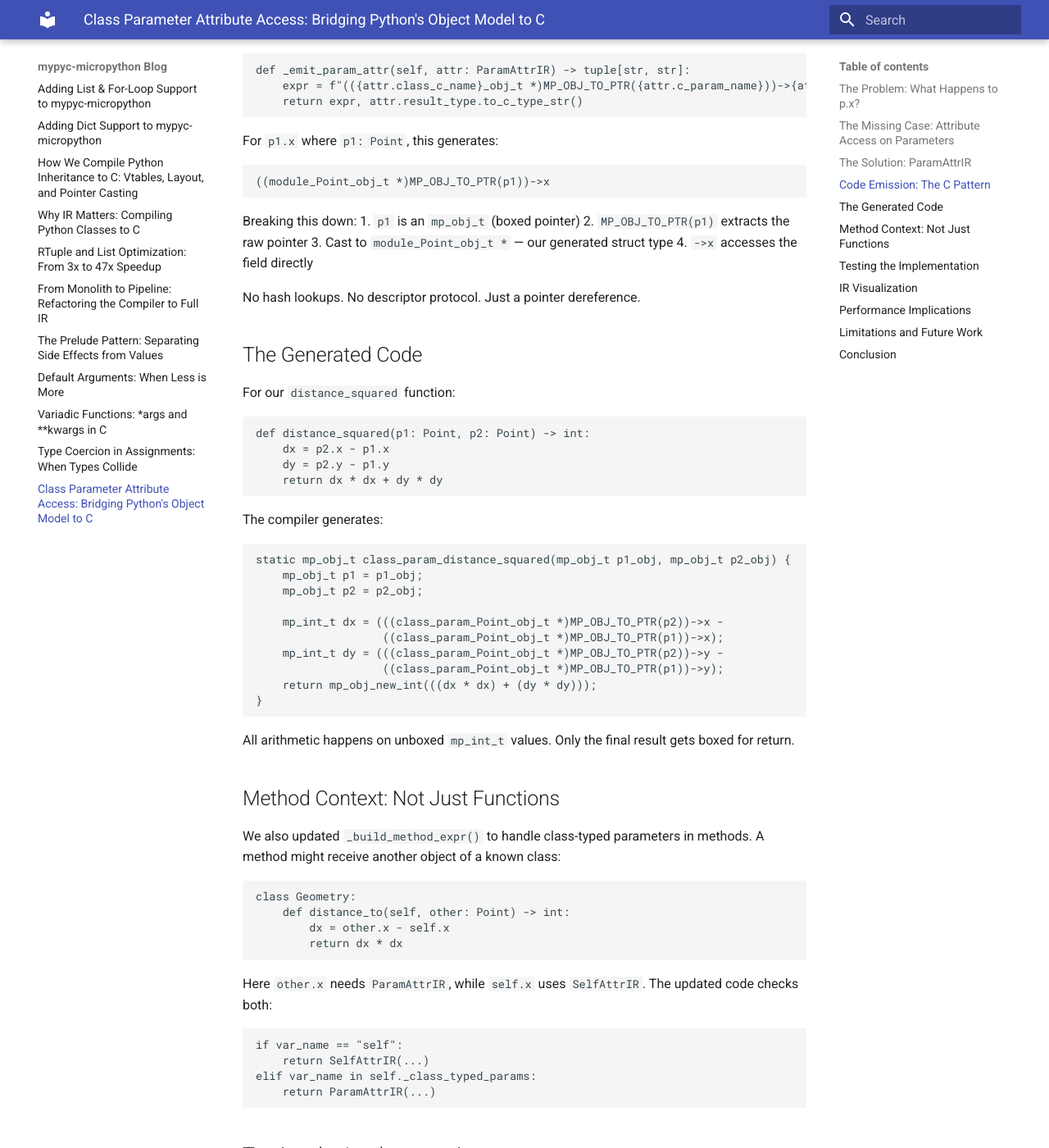
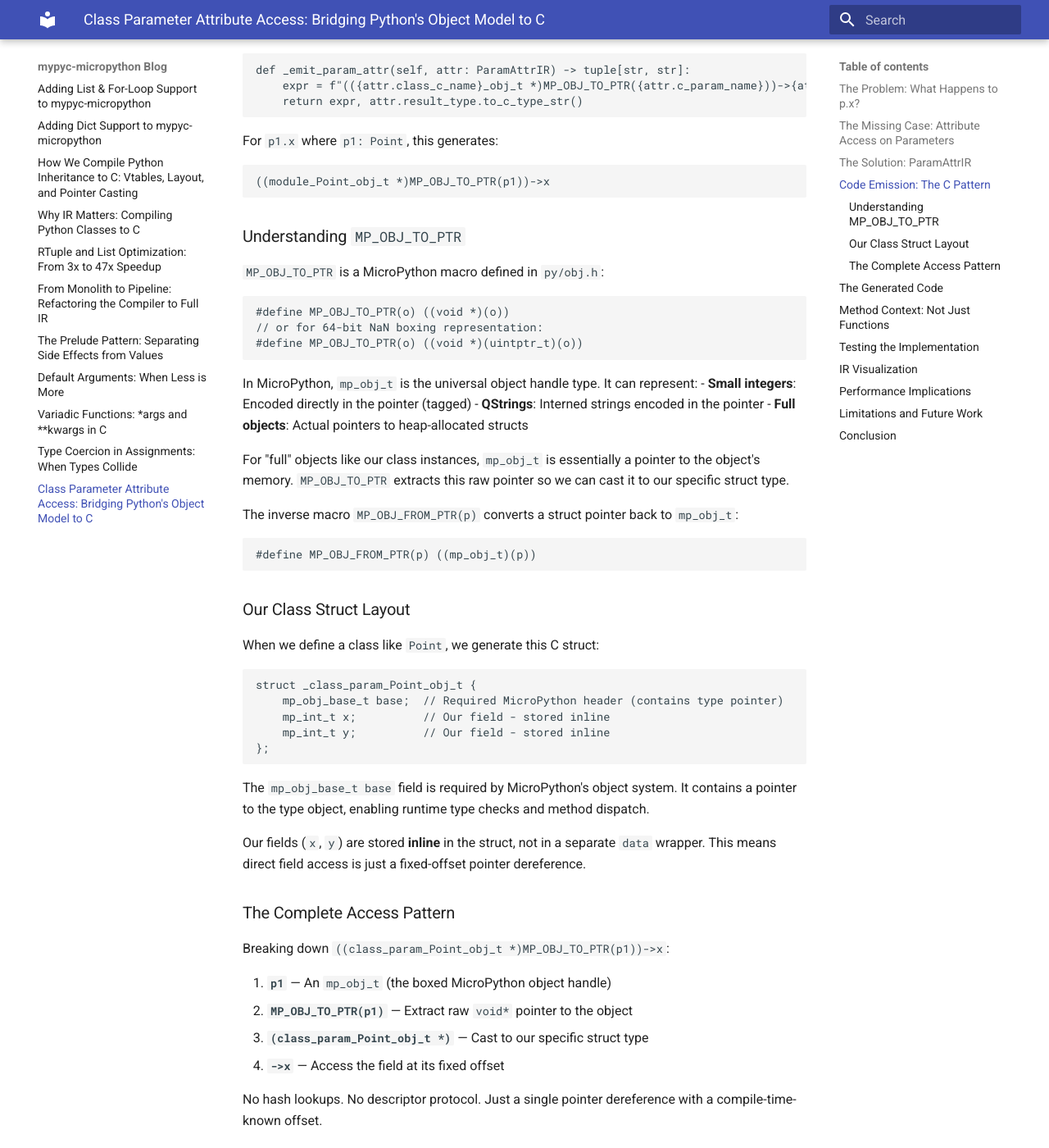
Before and after one commit to anhlt/mypyc-micropython, an MkDocs documentation site: the page built from blogs/11-class-parameter-access.md, in a window 1280 px wide and 1400 px high, scrolled down 2491 px. Shown: the whole window at 82% size. Built offline with MkDocs 1.6.1 and Material for MkDocs 9.7.7, drawn with Linux system fonts in a browser that asks for light colours.

Commit message:
Add detailed MP_OBJ_TO_PTR explanation to class parameter blog

````diff
--- a/blogs/11-class-parameter-access.md
+++ b/blogs/11-class-parameter-access.md
@@ -121,13 +121,55 @@ For `p1.x` where `p1: Point`, this generates:
 ((module_Point_obj_t *)MP_OBJ_TO_PTR(p1))->x
 ```
 
-Breaking this down:
-1. `p1` is an `mp_obj_t` (boxed pointer)
-2. `MP_OBJ_TO_PTR(p1)` extracts the raw pointer
-3. Cast to `module_Point_obj_t *` — our generated struct type
-4. `->x` accesses the field directly
+### Understanding `MP_OBJ_TO_PTR`
 
-No hash lookups. No descriptor protocol. Just a pointer dereference.
+`MP_OBJ_TO_PTR` is a MicroPython macro defined in `py/obj.h`:
+
+```c
+#define MP_OBJ_TO_PTR(o) ((void *)(o))
+// or for 64-bit NaN boxing representation:
+#define MP_OBJ_TO_PTR(o) ((void *)(uintptr_t)(o))
+```
+
+In MicroPython, `mp_obj_t` is the universal object handle type. It can represent:
+- **Small integers**: Encoded directly in the pointer (tagged)
+- **QStrings**: Interned strings encoded in the pointer
+- **Full objects**: Actual pointers to heap-allocated structs
+
+For "full" objects like our class instances, `mp_obj_t` is essentially a pointer to the object's memory. `MP_OBJ_TO_PTR` extracts this raw pointer so we can cast it to our specific struct type.
+
+The inverse macro `MP_OBJ_FROM_PTR(p)` converts a struct pointer back to `mp_obj_t`:
+
+```c
+#define MP_OBJ_FROM_PTR(p) ((mp_obj_t)(p))
+```
+
+### Our Class Struct Layout
+
+When we define a class like `Point`, we generate this C struct:
+
+```c
+struct _class_param_Point_obj_t {
+    mp_obj_base_t base;  // Required MicroPython header (contains type pointer)
+    mp_int_t x;          // Our field - stored inline
+    mp_int_t y;          // Our field - stored inline
+};
+```
+
+The `mp_obj_base_t base` field is required by MicroPython's object system. It contains a pointer to the type object, enabling runtime type checks and method dispatch.
+
+Our fields (`x`, `y`) are stored **inline** in the struct, not in a separate `data` wrapper. This means direct field access is just a fixed-offset pointer dereference.
+
+### The Complete Access Pattern
+
+Breaking down `((class_param_Point_obj_t *)MP_OBJ_TO_PTR(p1))->x`:
+
+1. **`p1`** — An `mp_obj_t` (the boxed MicroPython object handle)
+2. **`MP_OBJ_TO_PTR(p1)`** — Extract raw `void*` pointer to the object
+3. **`(class_param_Point_obj_t *)`** — Cast to our specific struct type
+4. **`->x`** — Access the field at its fixed offset
+
+No hash lookups. No descriptor protocol. Just a single pointer dereference with a compile-time-known offset.
 
 ## The Generated Code
 
````
